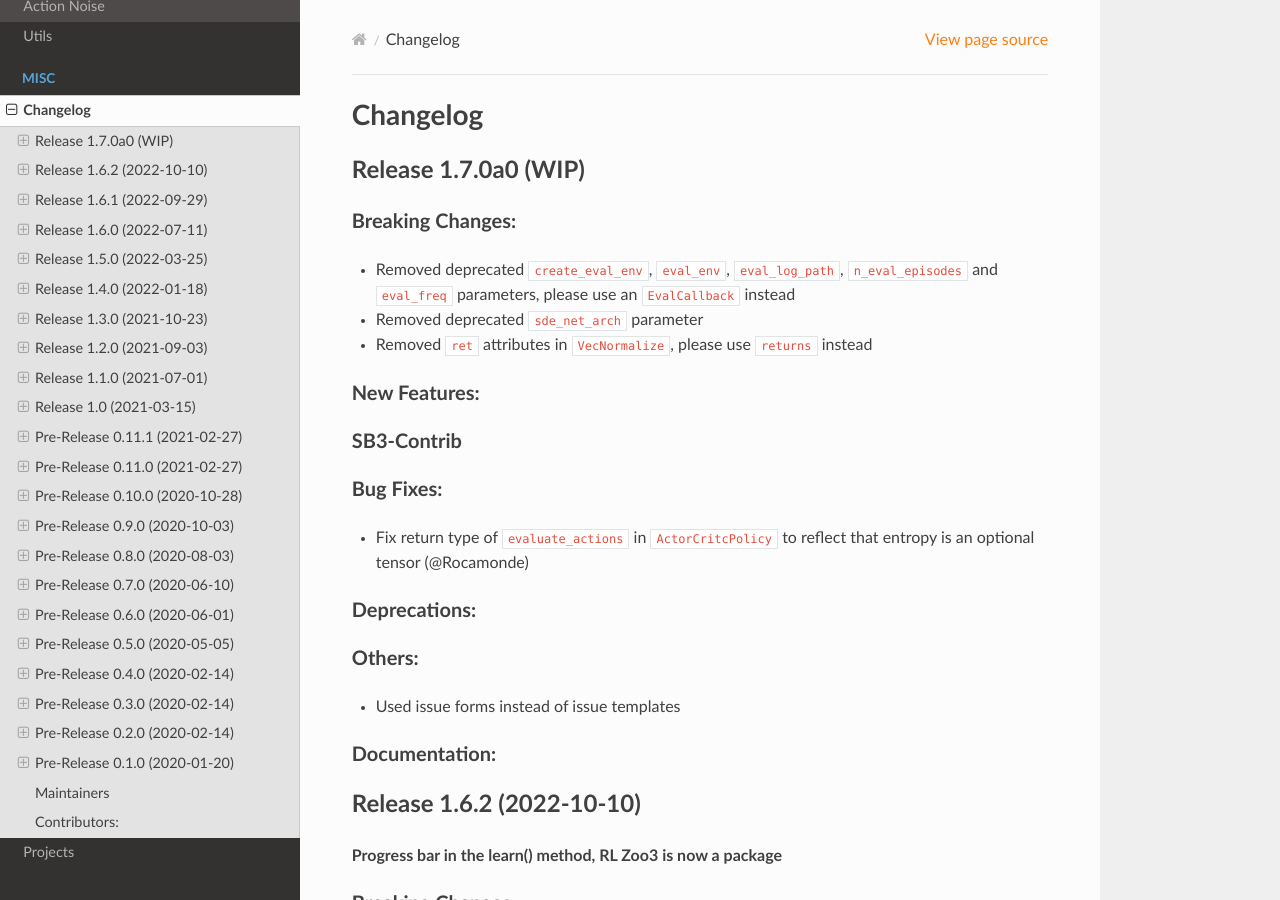
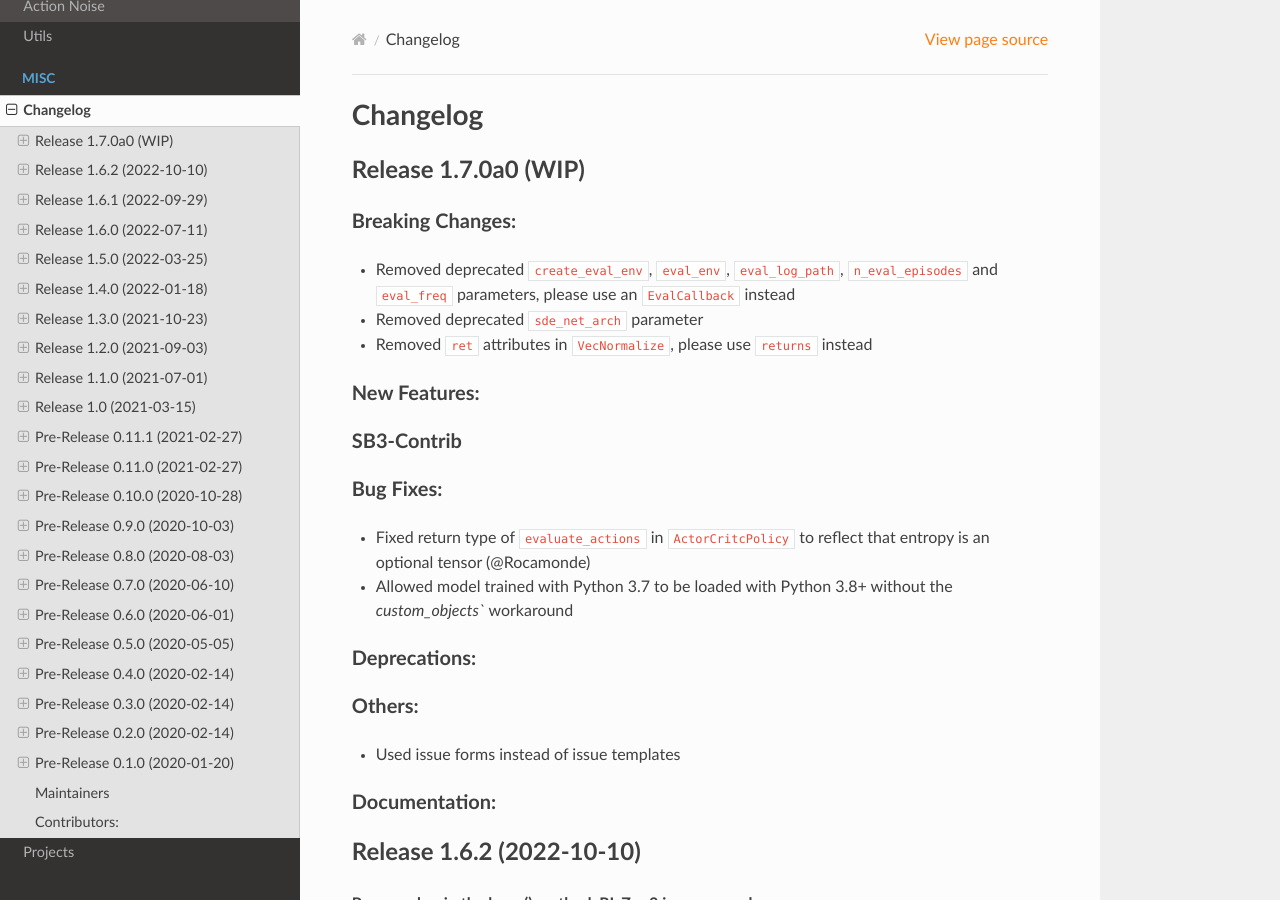
Before and after one commit to DLR-RM/stable-baselines3, a Sphinx documentation site: the page built from docs/misc/changelog.rst, in a window 1280 px wide and 900 px high. Built offline with Sphinx 7.4.7 and the Read the Docs theme 2.0.0, drawn with Linux system fonts in a browser that asks for light colours.

Commit message:
Update changelog

```diff
--- a/docs/misc/changelog.rst
+++ b/docs/misc/changelog.rst
@@ -22,7 +22,8 @@ SB3-Contrib
 
 Bug Fixes:
 ^^^^^^^^^^
-- Fix return type of ``evaluate_actions`` in ``ActorCritcPolicy`` to reflect that entropy is an optional tensor (@Rocamonde)
+- Fixed return type of ``evaluate_actions`` in ``ActorCritcPolicy`` to reflect that entropy is an optional tensor (@Rocamonde)
+- Allowed model trained with Python 3.7 to be loaded with Python 3.8+ without the `custom_objects`` workaround
 
 Deprecations:
 ^^^^^^^^^^^^^
```
